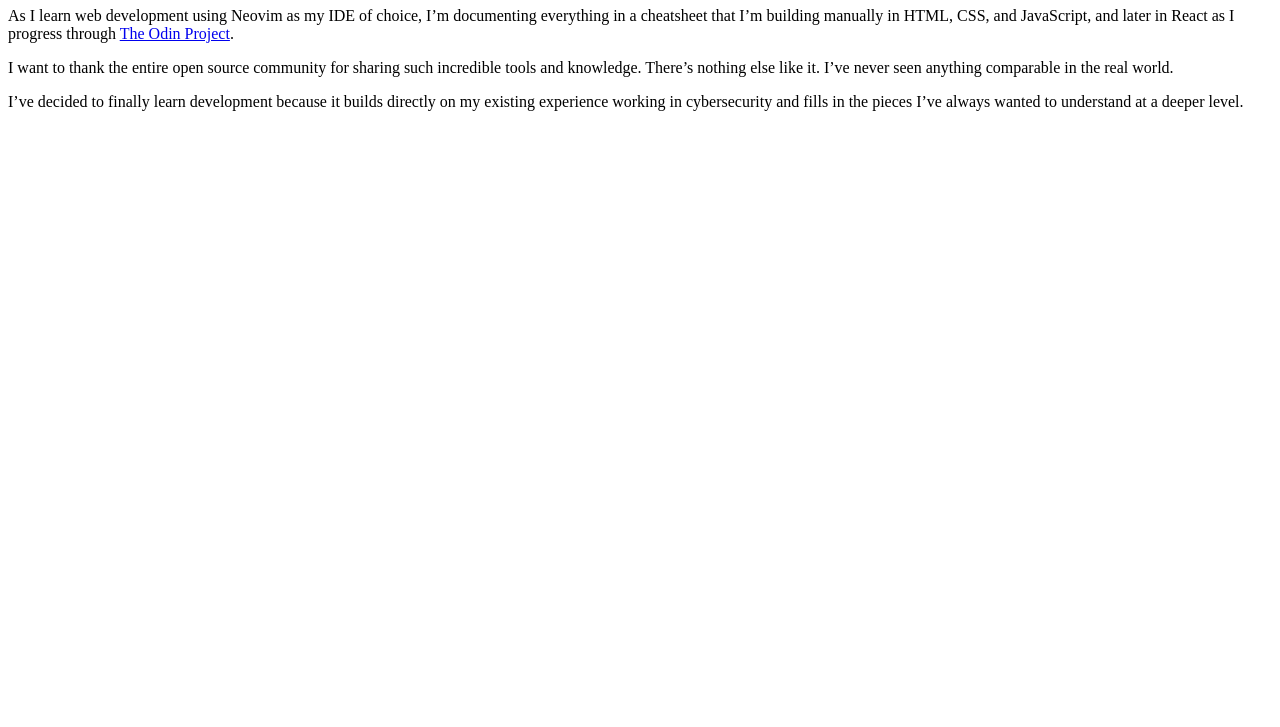
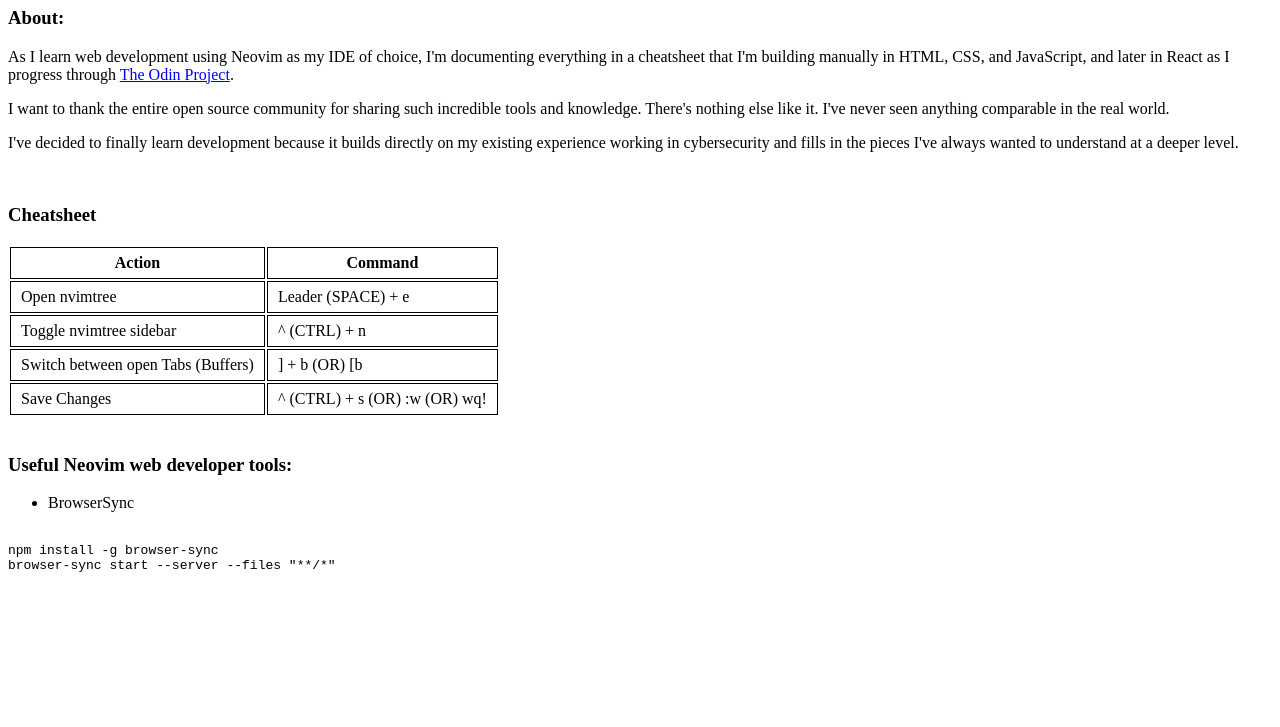
Before and after one commit to sixbitdeep/sixbitdeep.github.io, a plain HTML site: page index.html in a window 1280 px wide. Shown: the part 73-800 px from the top of the page. Drawn offline with Linux system fonts and the light colour scheme.

Commit message:
Added CSS and cheats

```diff
--- a/index.html
+++ b/index.html
@@ -2,14 +2,50 @@
 <html lang="en">
 <head>
   <meta charset="UTF-8">
-  <title>Neovim Cheat Sheet</title>
+  <title>Neovim Cheatsheet</title>
+  <link rel="stylesheet" href="styles.css">
   </head>
 <body>
 	<!-- Welcome to sixbitdeep.dev -->
-  <h1>Neovim Cheatsheet by falasi</h1>
-  <p>As I learn web development using Neovim as my IDE of choice, I’m documenting everything in a cheatsheet that I’m building manually in HTML, CSS, and JavaScript, and later in React as I progress through <a href="https://theodinproject.com">The Odin Project</a>.</p>
-  <p>I want to thank the entire open source community for sharing such incredible tools and knowledge. There’s nothing else like it. I’ve never seen anything comparable in the real world.</p>
-  <p>I’ve decided to finally learn development because it builds directly on my existing experience working in cybersecurity and fills in the pieces I’ve always wanted to understand at a deeper level.</p>
+  <h1>Neovim Cheatsheet by sixbitdeep</h1>
+<h3>About:</h3>
+  <p>As I learn web development using Neovim as my IDE of choice, I'm documenting everything in a cheatsheet that I'm building manually in HTML, CSS, and JavaScript, and later in React as I progress through <a href="https://theodinproject.com">The Odin Project</a>.</p>
+  <p>I want to thank the entire open source community for sharing such incredible tools and knowledge. There's nothing else like it. I've never seen anything comparable in the real world.</p>
+  <p>I've decided to finally learn development because it builds directly on my existing experience working in cybersecurity and fills in the pieces I've always wanted to understand at a deeper level.</p>
+<br>
+<h3>Cheatsheet</h3>
+<table>
+  <tr>
+    <th>Action</th>
+    <th>Command</th>
+  </tr>
+  <tr>
+    <td>Open nvimtree</td>
+    <td>Leader (SPACE) + e </td>
+    </tr>
+    <tr>
+      <td>Toggle nvimtree sidebar</td>
+      <td>^ (CTRL) + n </td>
+    </tr>
+    <tr>
+      <td>Switch between open Tabs (Buffers)</td>
+      <td>] + b  (OR) [b</td>
+    </tr>
+    <tr>
+      <td>Save Changes</td>
+      <td>^ (CTRL) + s (OR) :w (OR) wq! </td>
+    </tr>
+</table>
+<br>
 
+<h3>Useful Neovim web developer tools:</h3>
+<ul>
+  <li>BrowserSync</li>
+  </ul>
+<pre><code>
+npm install -g browser-sync
+browser-sync start --server --files "**/*"
+</code></pre>
+  <!-- TODO: Add https://prismjs.com/ for code block -->
 </body>
   </html>
--- /dev/null
+++ b/styles.css
@@ -0,0 +1,8 @@
+table {
+  boarder-collapse: collapse;
+}
+
+th, td {
+  border: 1px solid #000;
+  padding: 6px 10px;
+}
```
